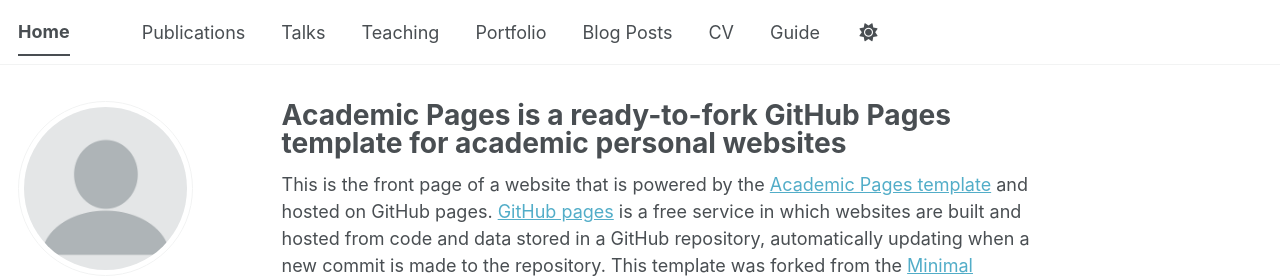
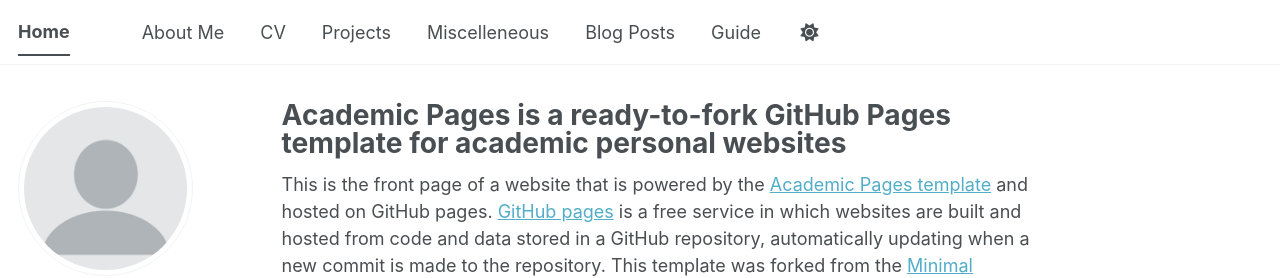
Before and after one commit to Saif2024C/saif_professional_website, a Jekyll site: the page built from _pages/about.md, in a window 1280 px wide. Shown: the top 278 px of the page. Built offline with Jekyll 4.4.1, drawn with Linux system fonts in a browser that asks for light colours; some web fonts are replaced; a script bundle is joined from its source files by our own code; library files that are not in the unit come from our copies.

Commit message:
Update navigation.yml
updated_header_names

```diff
--- a/_data/navigation.yml
+++ b/_data/navigation.yml
@@ -8,23 +8,20 @@
 #      Markdown formatted page while the second is generated using JSON.
 
 main:
-  - title: "Publications"
-    url: /publications/
+  - title: "About Me"
+    url: /About-me/
 
-  - title: "Talks"
-    url: /talks/
+  - title: "CV"
+    url: /cv/
 
-  - title: "Teaching"
+  - title: "Projects"
     url: /teaching/
 
-  - title: "Portfolio"
-    url: /portfolio/
+  - title: "Miscelleneous"
+    url: /miscellaneous/
 
   - title: "Blog Posts"
     url: /year-archive/
-
-  - title: "CV"
-    url: /cv/
 
   # - title: "CV"
   #   url: /cv-json/
```
